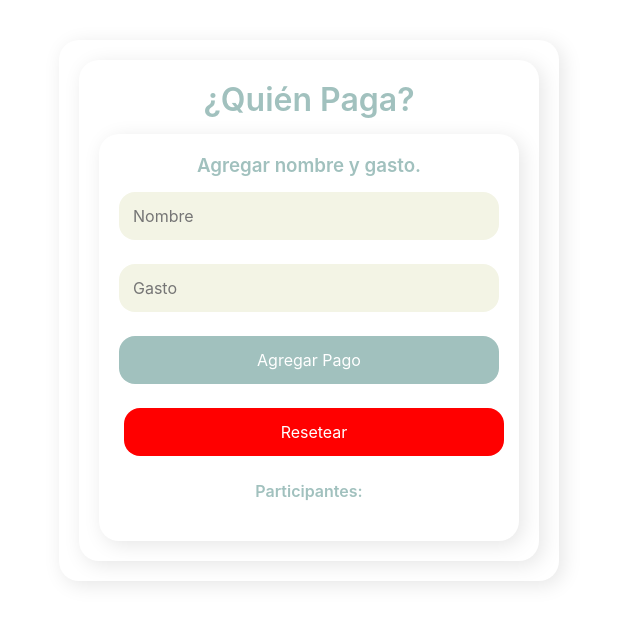
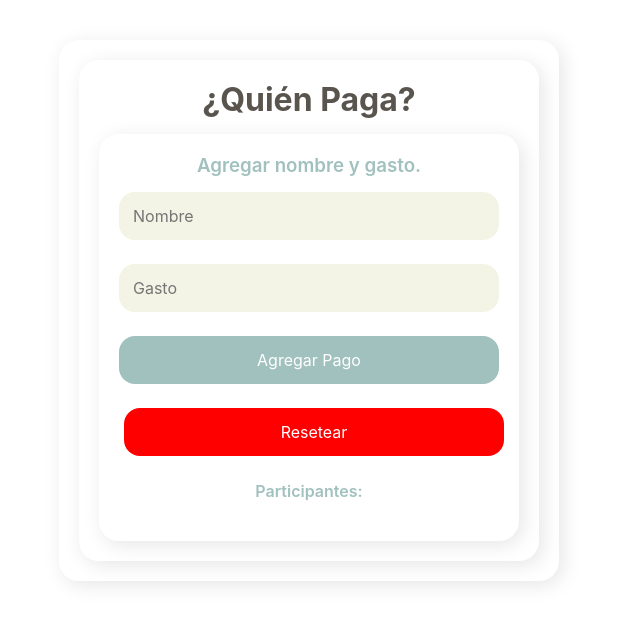
Before and after one commit to PameGiribone/quienPaga, a React (Create React App) app: page / in a window 1280 px wide. Shown: the top 624 px of the page, without its empty margins (331-971 px from the left). Built offline with nearby package versions, Linux system fonts and the light colour scheme.

Commit message:
correccion de idiomas

```diff
--- a/package.json
+++ b/package.json
@@ -3,6 +3,8 @@
   "version": "0.1.0",
   "private": true,
   "dependencies": {
+    "@fortawesome/free-solid-svg-icons": "^6.7.2",
+    "@fortawesome/react-fontawesome": "^0.2.2",
     "@testing-library/dom": "^10.4.0",
     "@testing-library/jest-dom": "^6.6.3",
     "@testing-library/react": "^16.2.0",
--- a/public/index.html
+++ b/public/index.html
@@ -4,6 +4,7 @@
     <meta charset="utf-8" />
     <link rel="icon" href="%PUBLIC_URL%/favicon.ico" />
     <meta name="viewport" content="width=device-width, initial-scale=1" />
+    <meta name="google" content="notranslate">
     <meta name="theme-color" content="#000000" />
     <meta
       name="description"
--- a/src/style.css
+++ b/src/style.css
@@ -25,9 +25,10 @@
 }
 h1{
   margin-bottom: 15px;
+
 }
 /* Títulos */
-h1, h3, h4 {
+h3, h4 {
   font-weight: 600;
   color: #a1c1be; /* Verde suave */
 }
```
Also changed, not shown: 1 other file (tests, documents, lock files or other folders).
